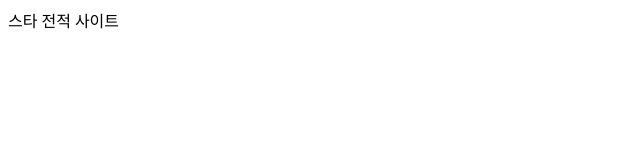
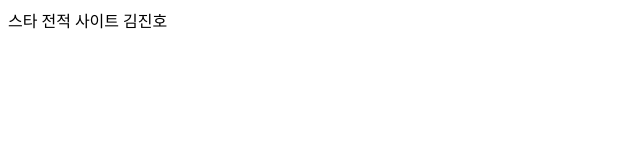
Before and after one commit to powerblossom1423/star_record, a plain HTML site: page index.html in a window 1280 px wide. Shown: the full height of the page, 0-640 px from the left. Drawn offline with Linux system fonts and the light colour scheme.

Commit message:
Update index.html

```diff
--- a/index.html
+++ b/index.html
@@ -7,6 +7,6 @@
     <title>스타크래프트</title>
   </head>
   <body>
-    스타 전적 사이트
+    스타 전적 사이트 김진호
   </body>
 </html>
```
